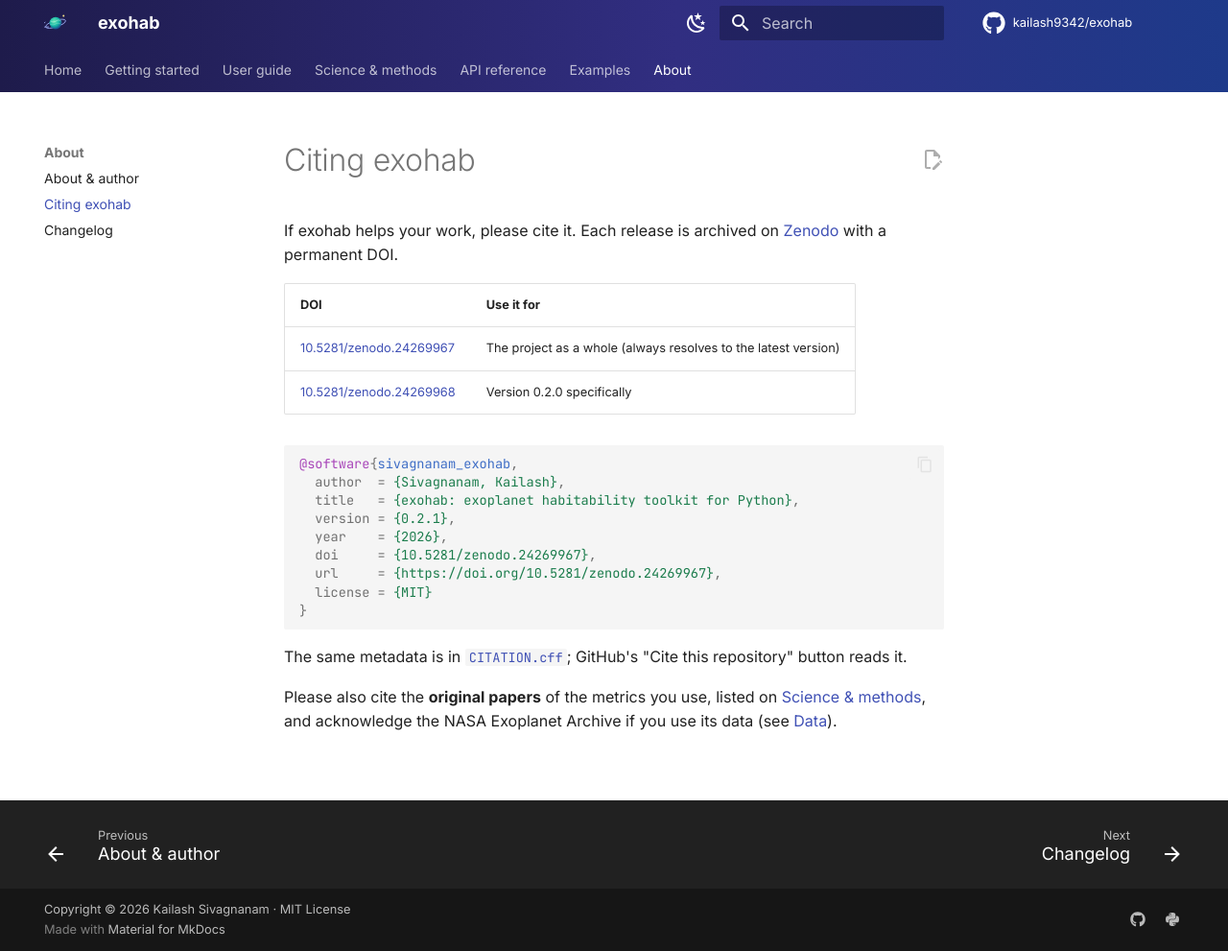
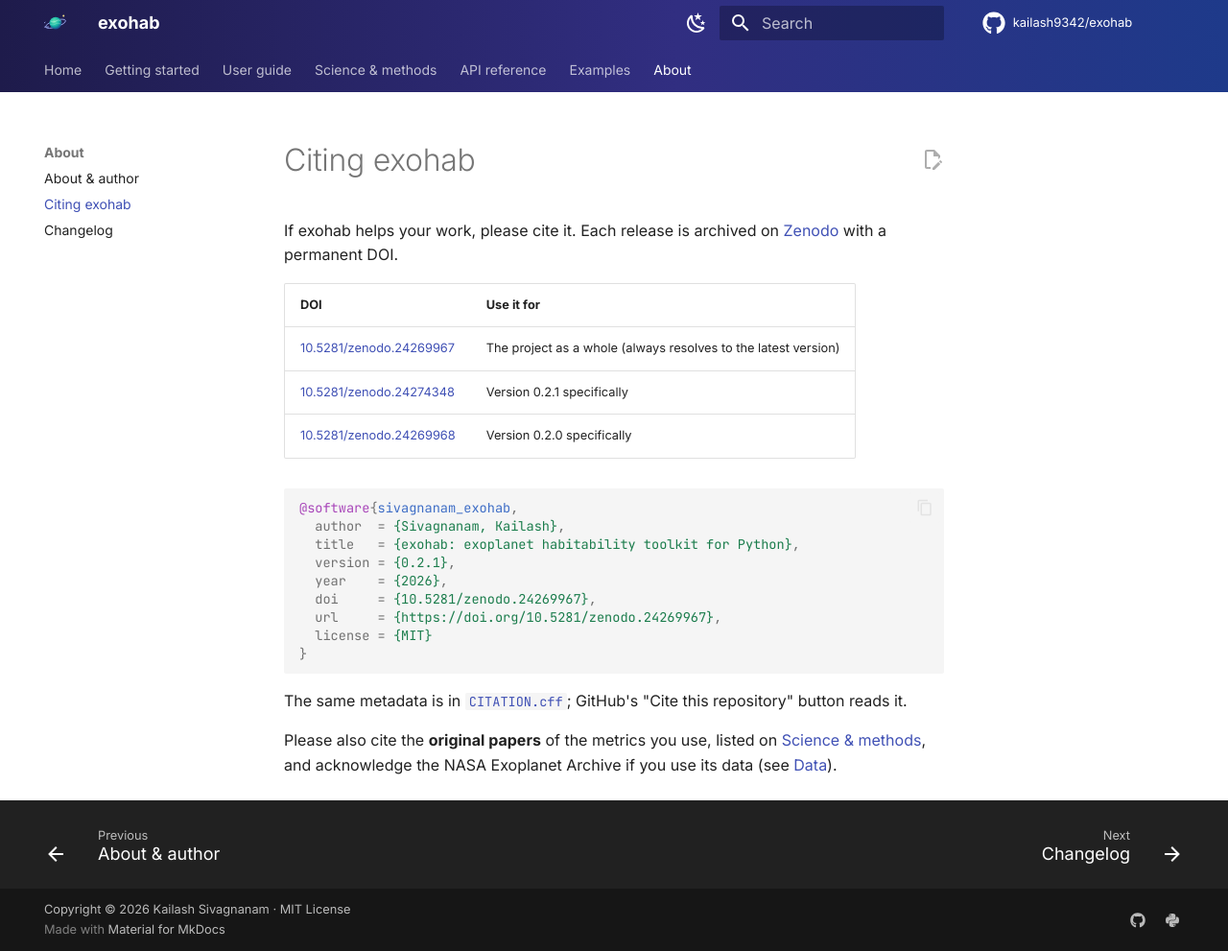
Before and after one commit to kailash9342/exohab, an MkDocs documentation site: the page built from docs/citing.md, in a window 1280 px wide and 991 px high. Shown: the whole window at 96% size. Built offline with MkDocs 1.6.1 and Material for MkDocs 9.7.7, drawn with Linux system fonts in a browser that asks for light colours; comment, search, counter and statistics services are not loaded.

Commit message:
Record Zenodo version DOI for 0.2.1

````diff
--- a/docs/citing.md
+++ b/docs/citing.md
@@ -10,6 +10,7 @@ If exohab helps your work, please cite it. Each release is archived on
 | DOI | Use it for |
 |---|---|
 | [10.5281/zenodo.24269967](https://doi.org/10.5281/zenodo.24269967) | The project as a whole (always resolves to the latest version) |
+| [10.5281/zenodo.24274348](https://doi.org/10.5281/zenodo.24274348) | Version 0.2.1 specifically |
 | [10.5281/zenodo.24269968](https://doi.org/10.5281/zenodo.24269968) | Version 0.2.0 specifically |
 
 ```bibtex
````
Also changed, not shown: 1 other file.
